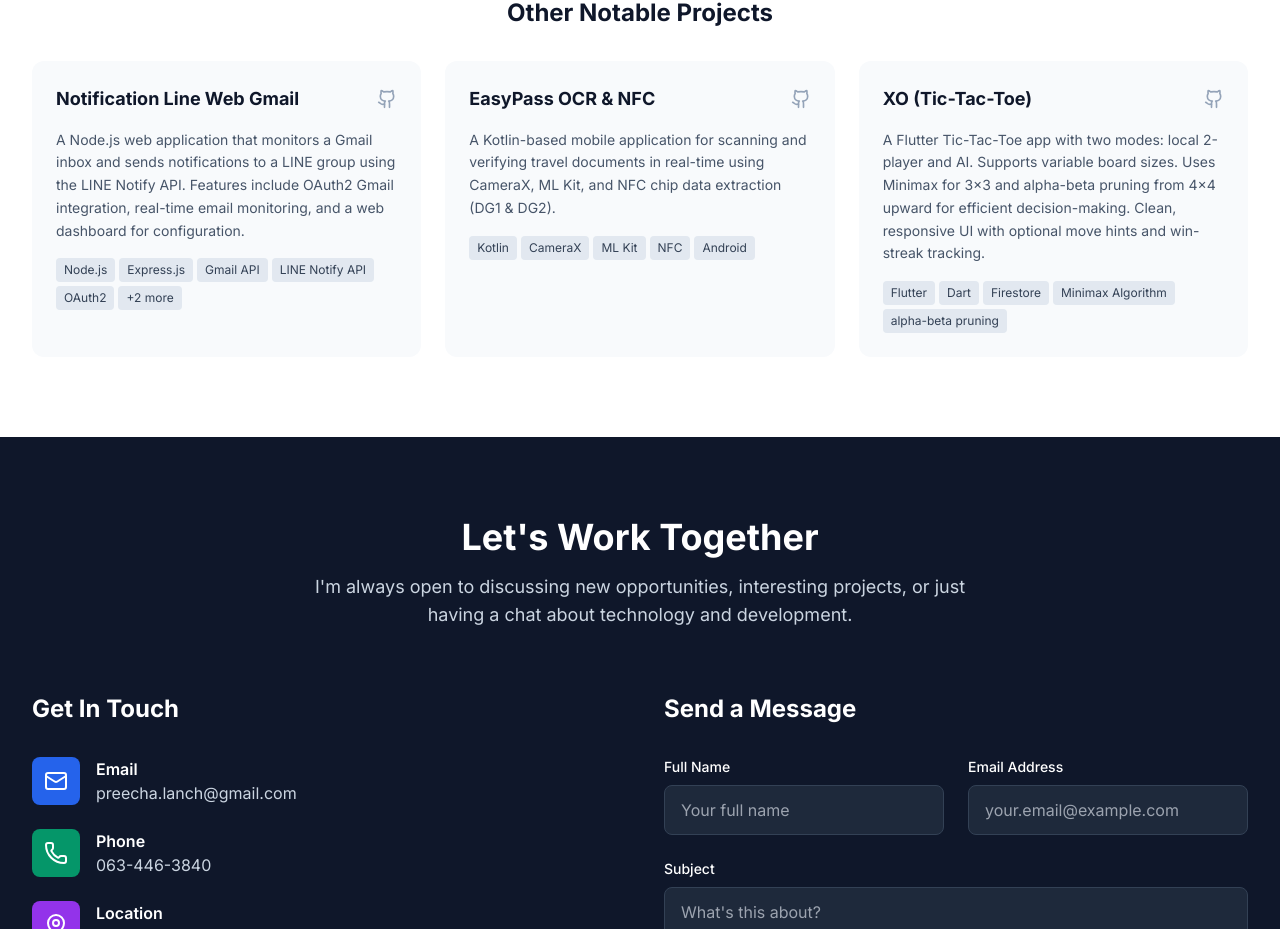
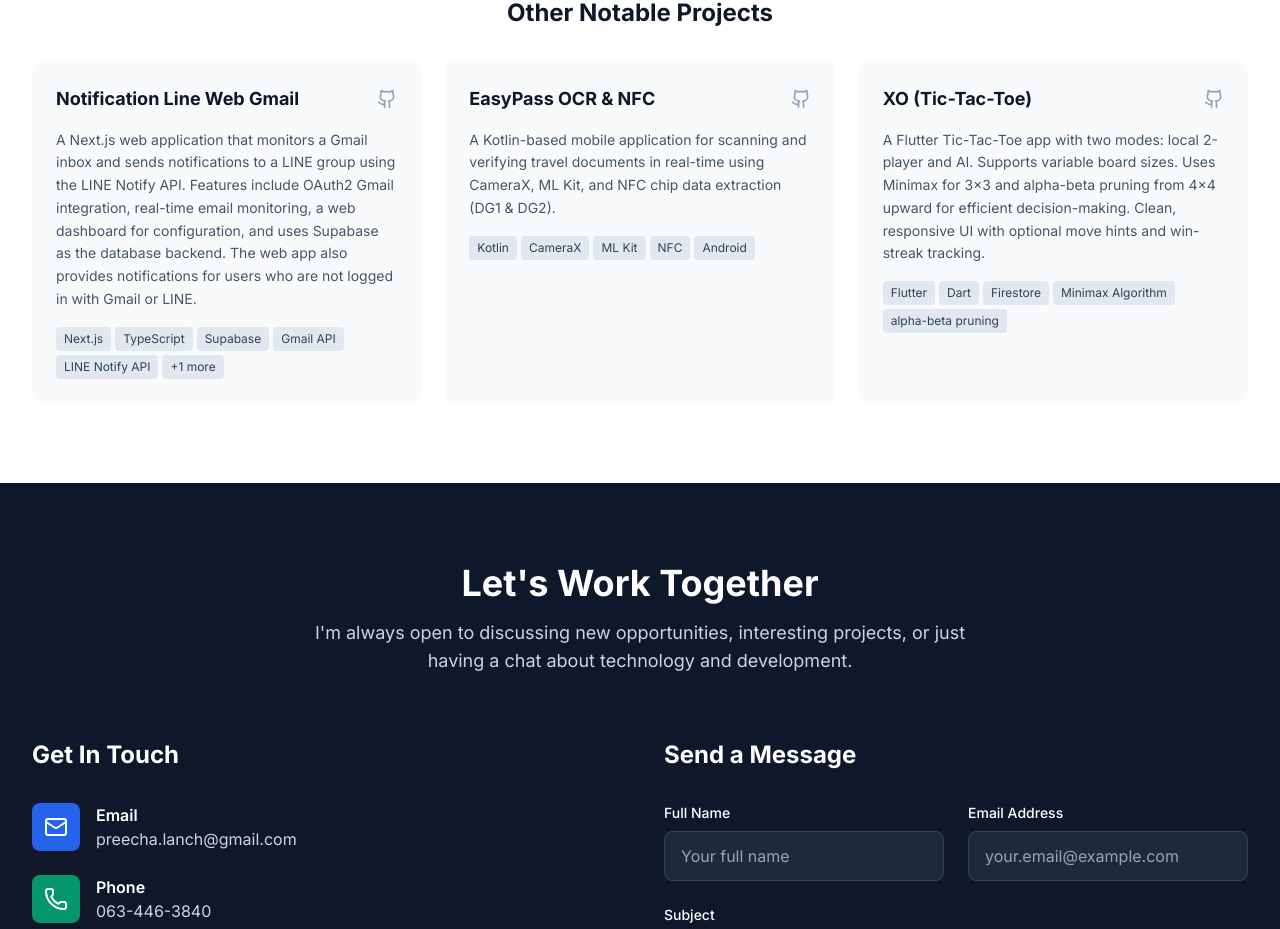
Before and after one commit to preechaLanch/resume-website-preechaLanch, a React (Vite) app: page / in a window 1280 px wide. Shown: the part 6737-7666 px from the top of the page. Built offline with nearby package versions, Linux system fonts and the light colour scheme.

Commit message:
update Notification Line Web Gmail: tech stack, description, and notification info

```diff
--- a/src/components/Projects.tsx
+++ b/src/components/Projects.tsx
@@ -9,17 +9,16 @@ const Projects: React.FC = () => {
     {
       title: "Notification Line Web Gmail",
       description:
-        "A Node.js web application that monitors a Gmail inbox and sends notifications to a LINE group using the LINE Notify API. Features include OAuth2 Gmail integration, real-time email monitoring, and a web dashboard for configuration.",
+        "A Next.js web application that monitors a Gmail inbox and sends notifications to a LINE group using the LINE Notify API. Features include OAuth2 Gmail integration, real-time email monitoring, a web dashboard for configuration, and uses Supabase as the database backend. The web app also provides notifications for users who are not logged in with Gmail or LINE.",
       image:
         "https://repository-images.githubusercontent.com/781964013/2e2e2e2e-2e2e-4e2e-8e2e-2e2e2e2e2e2e",
       technologies: [
-        "Node.js",
-        "Express.js",
+        "Next.js",
+        "TypeScript",
+        "Supabase",
         "Gmail API",
         "LINE Notify API",
         "OAuth2",
-        "JavaScript",
-        "Bootstrap",
       ],
       liveUrl: "#",
       githubUrl: "https://github.com/preechaLanch/notification-line-web-gmail-preecha",
```
